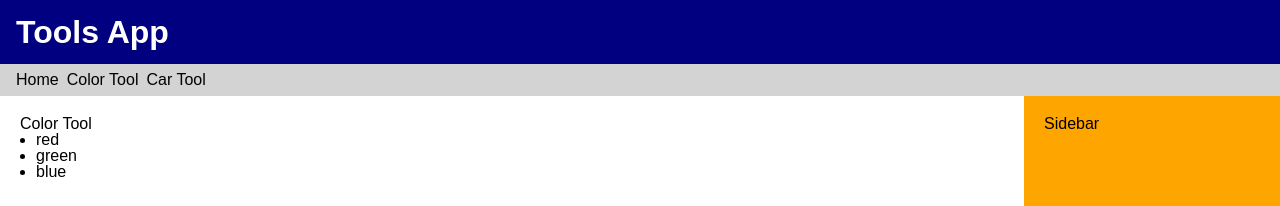
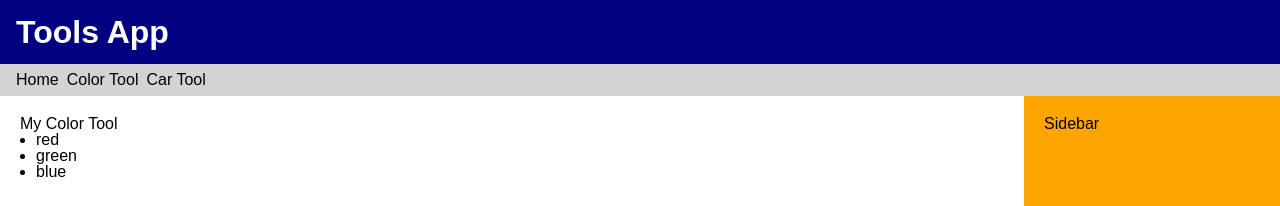
Before and after one commit to t4d-classes/06202022_bootcamp, a React (Create React App) app in the folder demo-app/: page /color-tool in a window 1280 px wide. Shown: the top 206 px of the page. Built offline with nearby package versions, Linux system fonts and the light colour scheme.

Commit message:
add exercise 3

```diff
--- a/demo-app/package.json
+++ b/demo-app/package.json
@@ -40,6 +40,7 @@
   },
   "devDependencies": {
     "json-server": "^0.17.0",
-    "npm-run-all": "^4.1.5"
+    "npm-run-all": "^4.1.5",
+    "prop-types": "^15.8.1"
   }
 }
--- a/demo-app/src/App.js
+++ b/demo-app/src/App.js
@@ -4,6 +4,12 @@ import { Layout } from './components/Layout';
 import { Home } from './components/Home';
 import { ColorTool } from './components/ColorTool';
 import { CarTool } from './components/CarTool';
+
+const colorList = [
+  { id: 1, name: 'red', hexcode: 'ff0000' },
+  { id: 2, name: 'green', hexcode: '00ff00' },
+  { id: 3, name: 'blue', hexcode: '0000ff' },
+];
 
 
 // named export
@@ -19,7 +25,8 @@ export const App = () => {
       <Routes>
         <Route path="/" element={<Layout />}>
           <Route index element={<Home />} />
-          <Route path="color-tool" element={<ColorTool />} />
+          <Route path="color-tool" element={
+            <ColorTool colors={colorList} headerText={"My Color Tool"} />} />
           <Route path="car-tool" element={<CarTool />} />
         </Route>
       </Routes>
--- a/demo-app/src/components/ColorTool.js
+++ b/demo-app/src/components/ColorTool.js
@@ -1,20 +1,16 @@
-export const ColorTool = () => {
+import PropTypes from 'prop-types';
 
-  const colors = [
-    { id: 1, name: 'red', hexcode: 'ff0000' },
-    { id: 2, name: 'green', hexcode: '00ff00' },
-    { id: 3, name: 'blue', hexcode: '0000ff' },
-  ];
+export const ColorTool = (props) => {
 
   const colorListStyle = {listStyleType: 'disc', marginLeft: '1rem'};
 
   return (
     <>
       <header>
-        <h2>Color Tool</h2>
+        <h2>{props.headerText}</h2>
       </header>
       <ul style={colorListStyle}>
-        {colors.map(color => {
+        {props.colors.map(color => {
           return (
             <li key={color.id}>{color.name}</li>
           );
@@ -23,5 +19,13 @@ export const ColorTool = () => {
     </>
   );
 
+};
 
+ColorTool.defaultProps = {
+  colors: [],
 };
+
+ColorTool.propTypes = {
+  headerText: PropTypes.string.isRequired,
+  colors: PropTypes.array.isRequired,
+};
```
Also changed, not shown: demo-app/exercises/exercise-3.md (added, +9 -0 lines), 1 other file (tests, documents, lock files or other folders).
